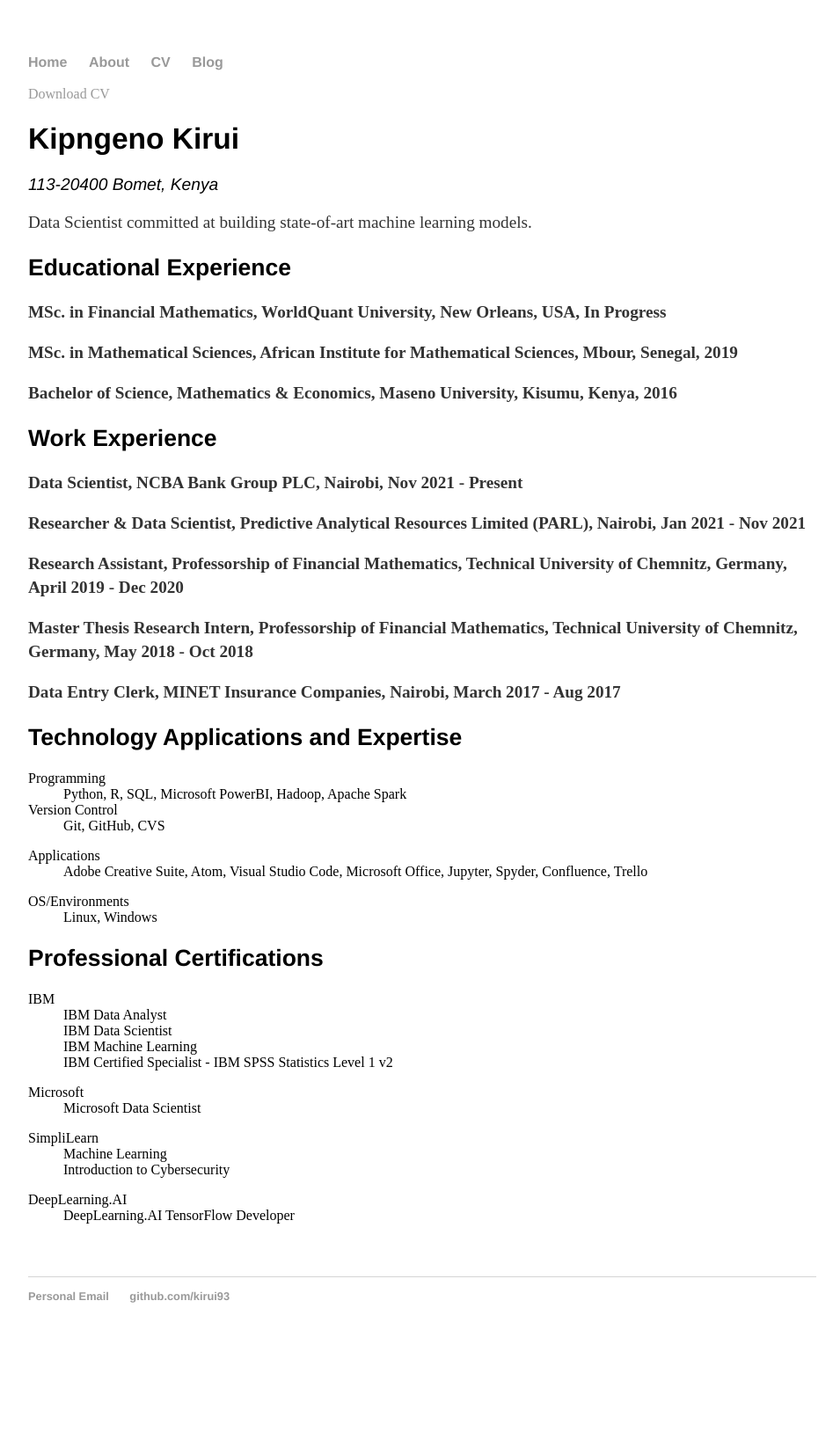
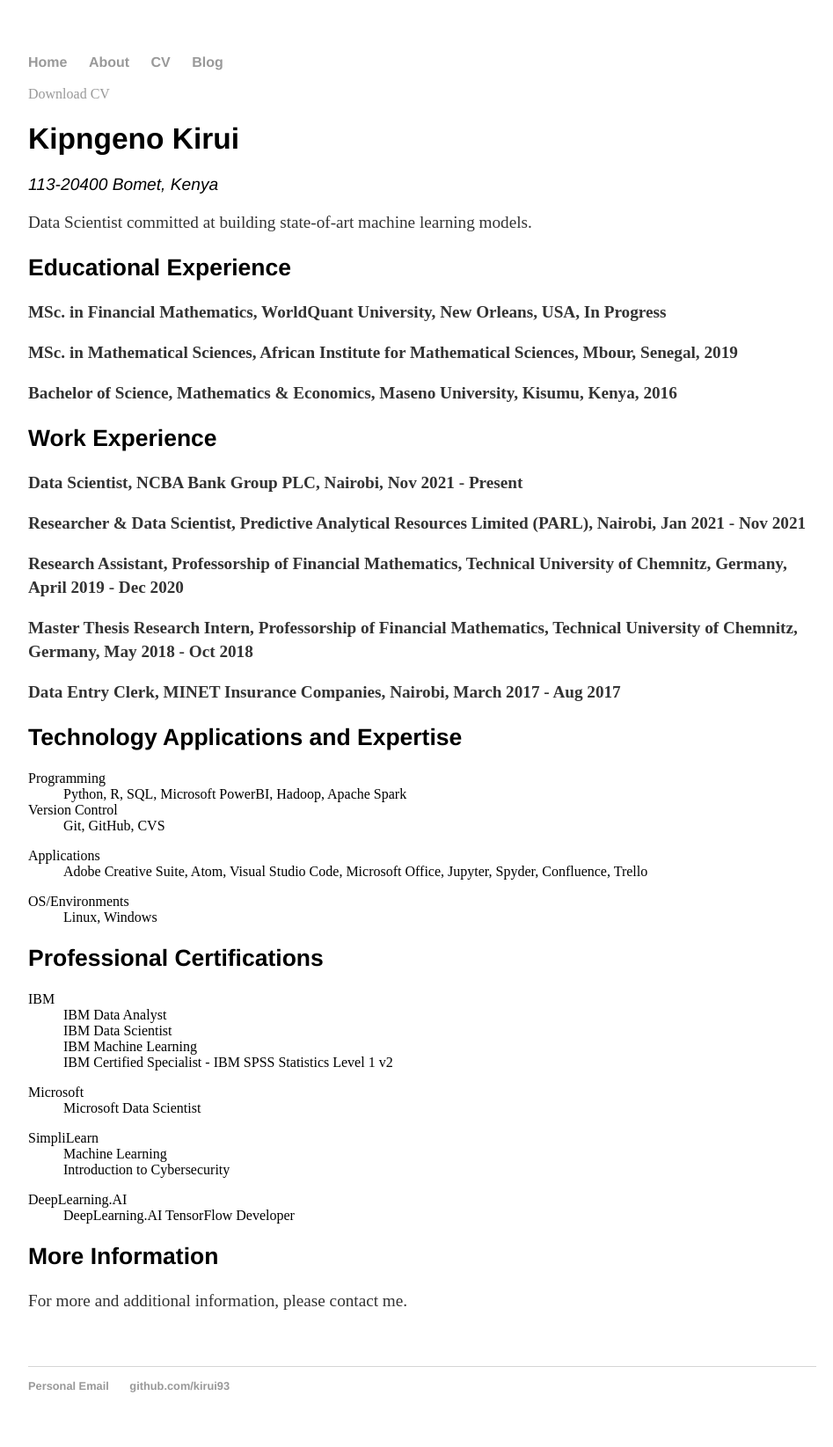
Before and after one commit to kirui93/kirui93.github.io, a Jekyll site: the page built from cv/index.html, in a window 1280 px wide. Shown: the whole page at 88% size, without its empty margins (160-1107 px from the left). Built offline with Jekyll 4.4.1, drawn with Linux system fonts in a browser that asks for light colours; before the commit the page ends 1543 px from its top, so only the background shows below that.

Commit message:
Add more information

```diff
--- a/cv/index.html
+++ b/cv/index.html
@@ -68,4 +68,6 @@ description: Current Resume of Kipngeno Kirui, a Data Scientist, Machine Learnin
 				<dt>DeepLearning.AI</dt>
 				<dd> DeepLearning.AI TensorFlow Developer</dd>
 			</dl>
+	      <h2>More Information</h2>
+	 		<p>For more and additional information, please contact me.</p>
 </div>
```
